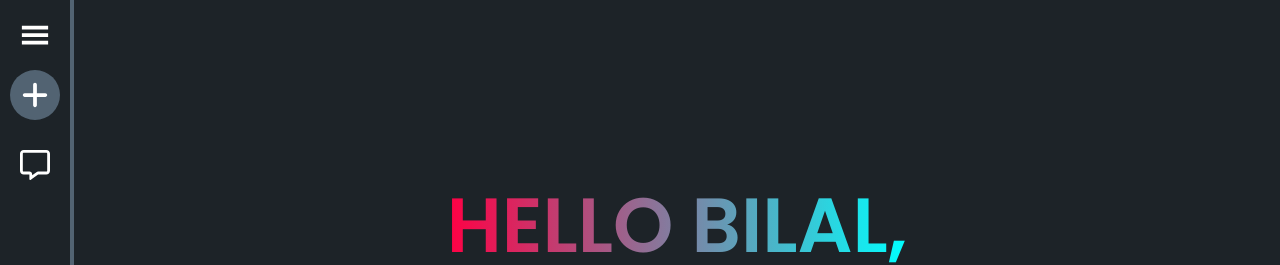
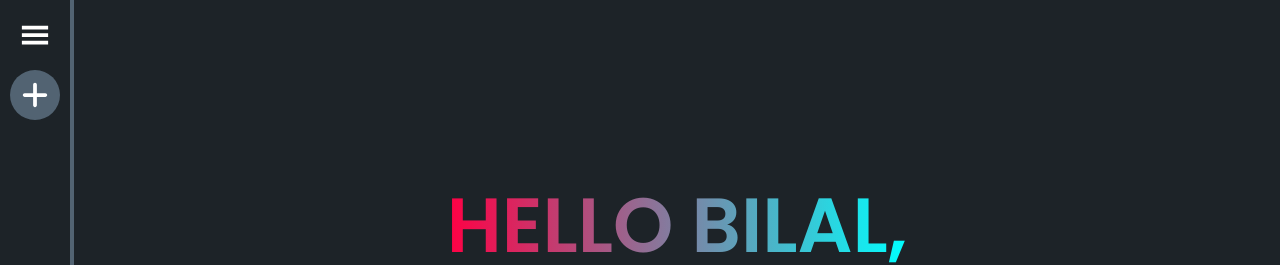
Before and after one commit to Bilal-coder78/CHATGPT, a React (Create React App) app: page / in a window 1280 px wide. Shown: the top 265 px of the page. Built offline with nearby package versions, Linux system fonts and the light colour scheme.

Commit message:
Set sidebar prompt

```diff
--- a/src/Usecontext/Usecontext.js
+++ b/src/Usecontext/Usecontext.js
@@ -8,14 +8,16 @@ function Usecontext({children}) {
   const [loading,setloading] = useState(false)
   const [resultdata,setresultdata] = useState("")
   const [recentprompt,setrecentprompt] = useState("")
+  const [prevprompt,setprevprompt] = useState([])
 
     async function sent(input){
       setresultdata("")
       setshowresult(true)
       setrecentprompt(input)
       setloading(true)
+      setprevprompt(prev=>[...prev,input])
       let response = await main(input)
-      setresultdata(response)
+      setresultdata(response.split("**") && response.split("*"))
       setinput("")
       setloading(false)
     }
@@ -30,7 +32,8 @@ function Usecontext({children}) {
       resultdata,
       setresultdata,
       recentprompt,
-      setrecentprompt
+      setrecentprompt,
+      prevprompt
     }
   return (
     <>
--- a/src/components/Sidebar/Sidebar.js
+++ b/src/components/Sidebar/Sidebar.js
@@ -1,12 +1,14 @@
-import React from 'react'
+import React, { useContext } from 'react'
 import "./Sidebar.css"
 import { GiHamburgerMenu } from "react-icons/gi";
 import { FaPlus } from "react-icons/fa6";
 import { FaRegMessage } from "react-icons/fa6";
 import { useState } from 'react';
+import { dataContext } from '../../Usecontext/Usecontext';
 
 function Sidebar() {
   const [extend, setextend] = useState(false)
+  const {sent,prevprompt} = useContext(dataContext)
   return (
     <div className='sidebar'>
         <GiHamburgerMenu className='ham' onClick={()=>{
@@ -16,10 +18,15 @@ function Sidebar() {
           <FaPlus/>
           {extend?<p>new chat</p>:null}
         </div>
-        <div className="recent">
+        {prevprompt.map((item)=>{
+          return (
+             <div className="recent">
           <FaRegMessage />
-          {extend?<p>who are you</p>:null}
+          {extend?<p>{item}</p>:null}
         </div>
+          )
+        })}
+
     </div>
   )
 }
```
